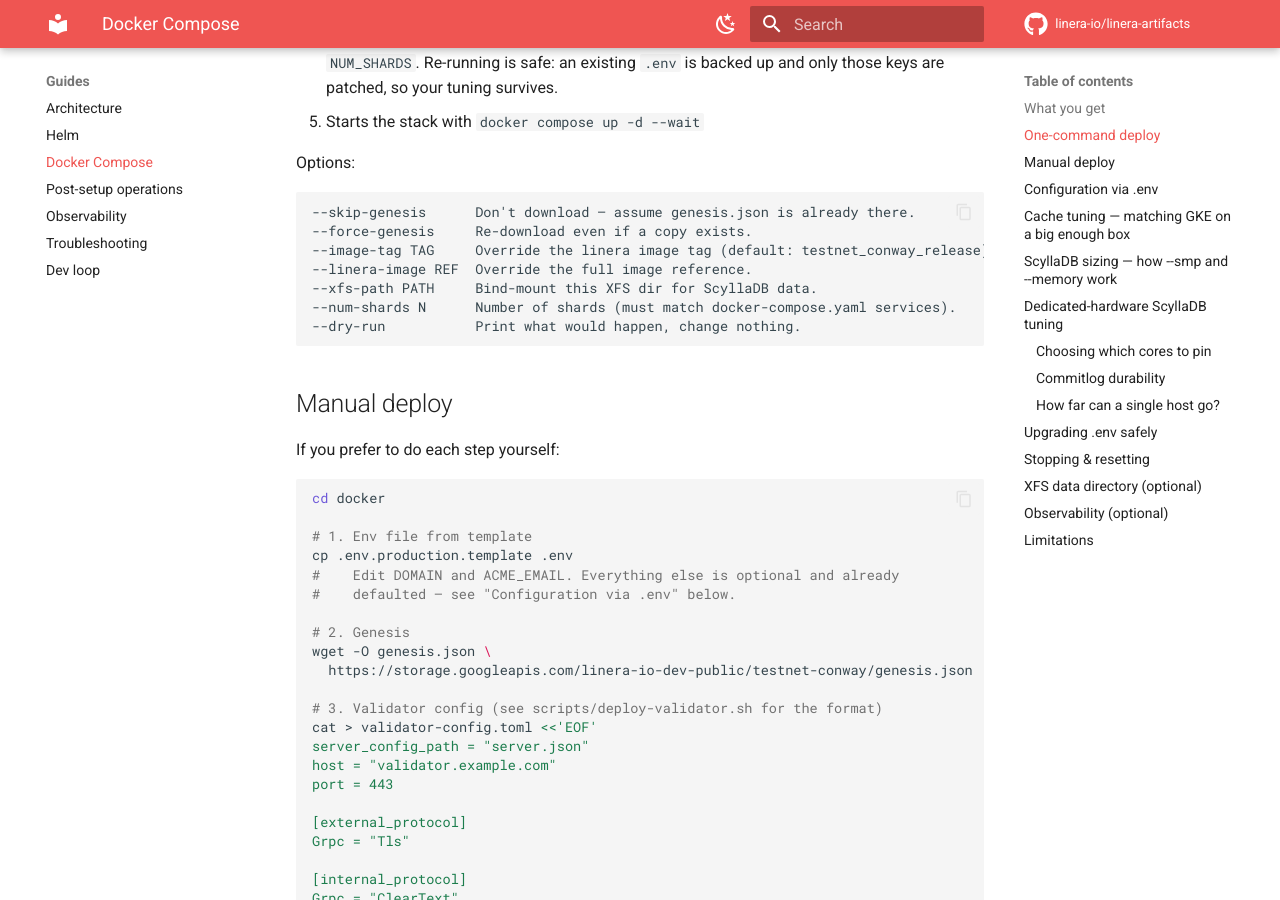
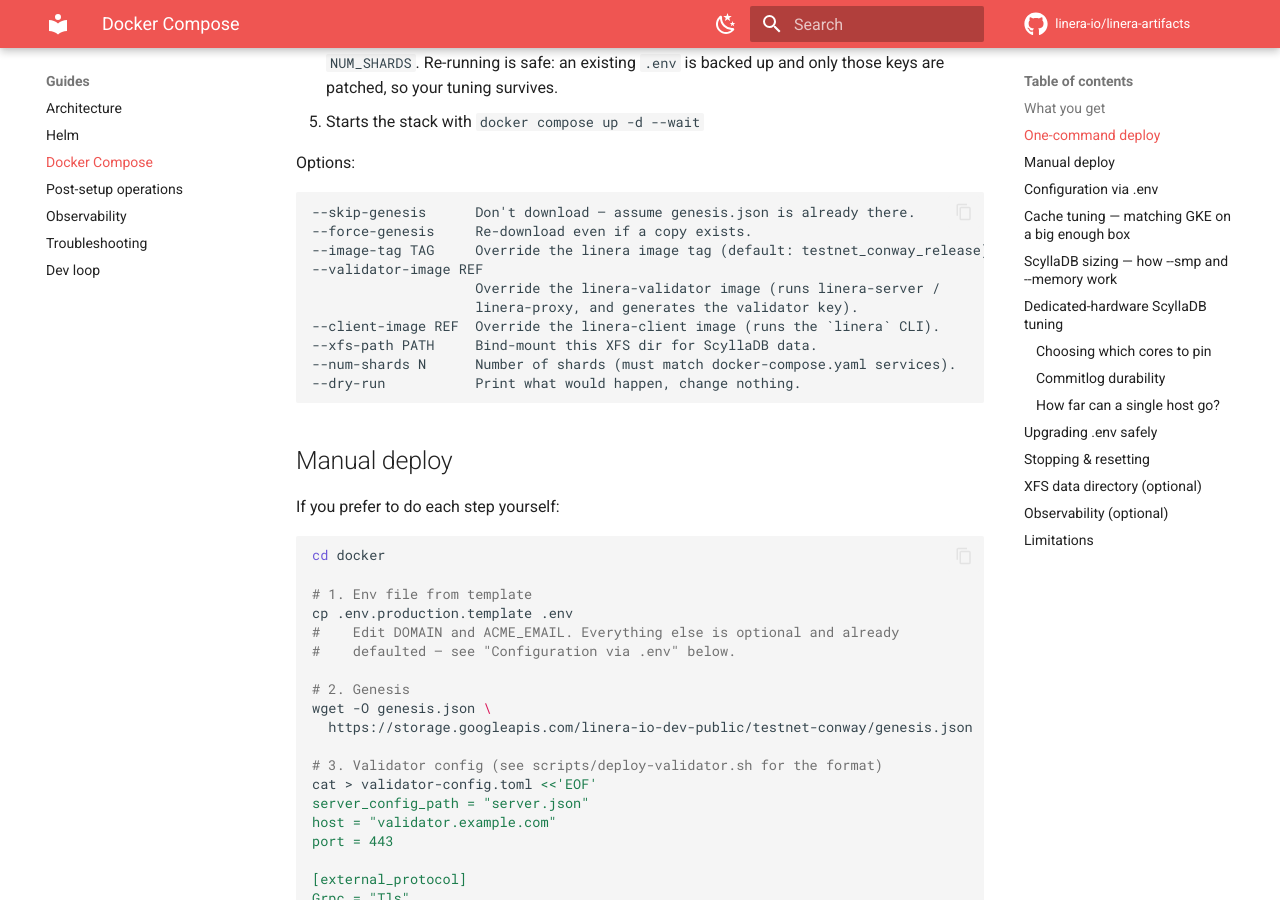
Before and after one commit to linera-io/linera-artifacts, an MkDocs documentation site: the page built from docs/DOCKER-COMPOSE.md, in a window 1280 px wide and 900 px high, scrolled down 1367 px. Built offline with MkDocs 1.6.1 and Material for MkDocs 9.7.7, drawn with Linux system fonts in a browser that asks for light colours; comment, search, counter and statistics services are not loaded.

Commit message:
deploy script: finish the validator/client image split

```diff
--- a/docs/DOCKER-COMPOSE.md
+++ b/docs/DOCKER-COMPOSE.md
@@ -49,7 +49,10 @@ Options:
 --skip-genesis      Don't download — assume genesis.json is already there.
 --force-genesis     Re-download even if a copy exists.
 --image-tag TAG     Override the linera image tag (default: testnet_conway_release).
---linera-image REF  Override the full image reference.
+--validator-image REF
+                    Override the linera-validator image (runs linera-server /
+                    linera-proxy, and generates the validator key).
+--client-image REF  Override the linera-client image (runs the `linera` CLI).
 --xfs-path PATH     Bind-mount this XFS dir for ScyllaDB data.
 --num-shards N      Number of shards (must match docker-compose.yaml services).
 --dry-run           Print what would happen, change nothing.
```
Also changed, not shown: 2 other files.
